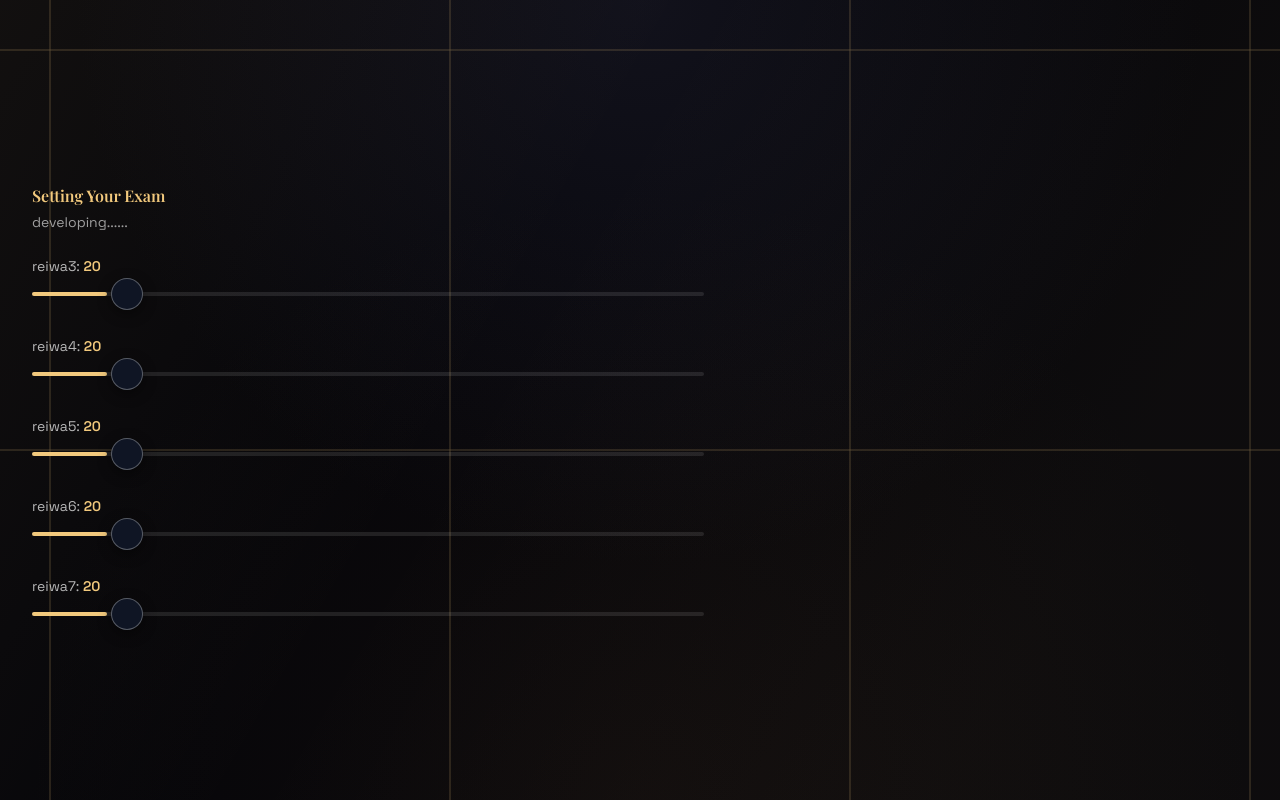
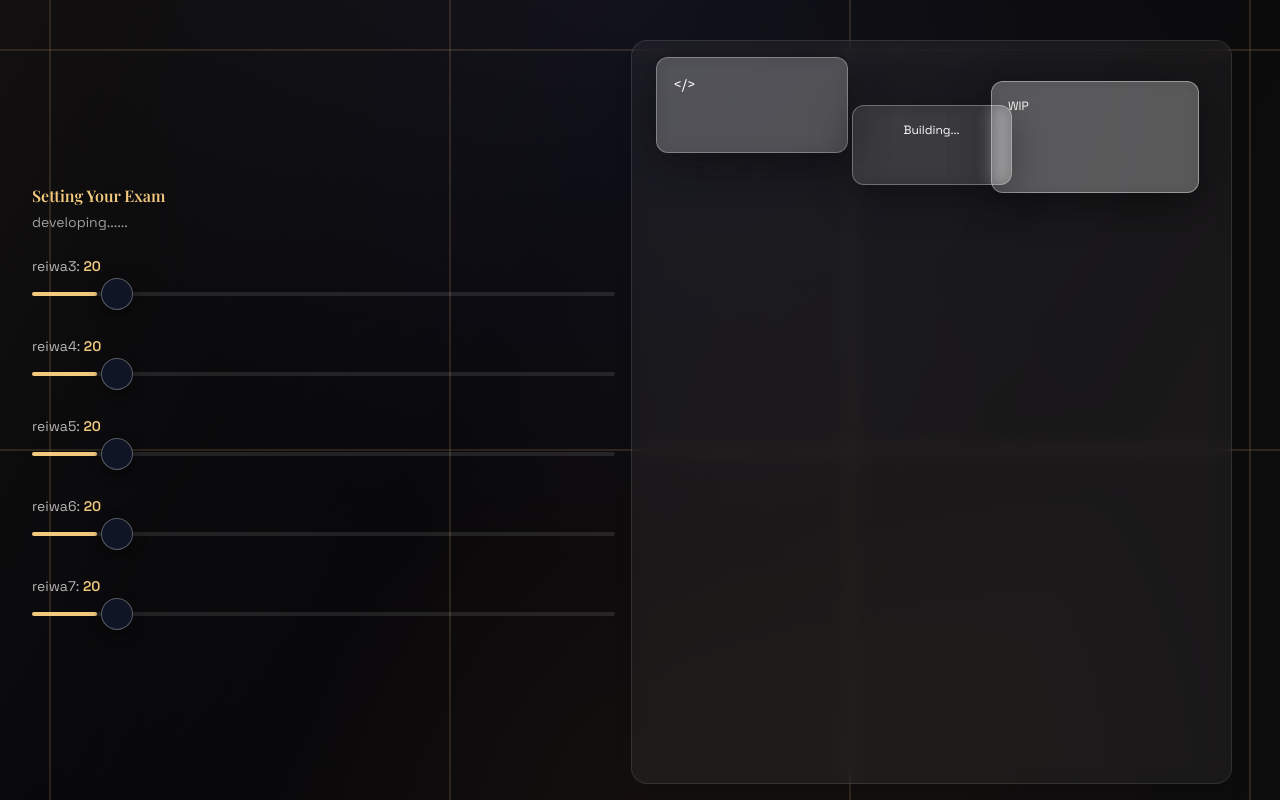
Before and after one commit to devryuya2007/kakotan-web, a React (Vite) app in the folder main/: page /pages/user-config in a window 1280 px wide. Built offline with nearby package versions, Linux system fonts and the light colour scheme.

Commit message:
ユーザー設定コンテキストを分割し設定画面の画像参照を修正。 ユーザー設定画面にWIPアニメカードを追加してコンテキスト構成を整理。

```diff
--- /dev/null
+++ b/main/src/pages/tests/test_page/hooks/useUserConfig.ts
@@ -0,0 +1,11 @@
+import {useContext} from 'react';
+
+import {UserConfigContext} from '../userConfigStore';
+
+export function useUserConfig() {
+  const context = useContext(UserConfigContext);
+  if (!context) {
+    throw new Error('useUserConfig must be used inside a UserConfigProvider');
+  }
+  return context;
+}
--- a/main/src/pages/tests/test_page/yearsConfig.tsx
+++ b/main/src/pages/tests/test_page/initialUserConfig.tsx
@@ -1,4 +1,4 @@
-export const yearsConfig = {
+export const initialUserConfig = {
   reiwa3: {maxCount: 20, sectionId: 'reiwa3'},
   reiwa4: {maxCount: 20, sectionId: 'reiwa4'},
   reiwa5: {maxCount: 20, sectionId: 'reiwa5'},
--- a/main/src/pages/tests/test_page/userConfigContext.tsx
+++ b/main/src/pages/tests/test_page/userConfigContext.tsx
@@ -1,33 +1,14 @@
+import {type ReactNode, useEffect, useMemo, useState} from 'react';
+
+import {initialUserConfig} from './initialUserConfig';
 import {
-  type ReactNode,
-  createContext,
-  useContext,
-  useEffect,
-  useMemo,
-  useState,
-} from 'react';
+  type UserConfigContextValue,
+  type UserConfigState,
+  type YearKey,
+  UserConfigContext,
+} from './userConfigStore';
 
 const USER_CONFIG_STORAGE_KEY = 'user-config:max-count';
-
-export const initialUserConfig = {
-  reiwa3: {maxCount: 20, sectionId: 'reiwa3'},
-  reiwa4: {maxCount: 20, sectionId: 'reiwa4'},
-  reiwa5: {maxCount: 20, sectionId: 'reiwa5'},
-  reiwa6: {maxCount: 20, sectionId: 'reiwa6'},
-  reiwa7: {maxCount: 20, sectionId: 'reiwa7'},
-} as const;
-
-type UserConfigState = typeof initialUserConfig;
-type YearKey = keyof UserConfigState;
-
-type UserConfigContextValue = {
-  config: UserConfigState;
-  setMaxCount: (year: YearKey, value: number) => void;
-};
-
-const UserConfigContext = createContext<UserConfigContextValue | undefined>(
-  undefined,
-);
 
 const loadStoredConfig = (): UserConfigState => {
   if (typeof window === 'undefined') return initialUserConfig;
@@ -83,11 +64,3 @@ export function UserConfigProvider({children}: {children: ReactNode}) {
     </UserConfigContext.Provider>
   );
 }
-
-export function useUserConfig() {
-  const context = useContext(UserConfigContext);
-  if (!context) {
-    throw new Error('useUserConfig must be used inside a UserConfigProvider');
-  }
-  return context;
-}
--- /dev/null
+++ b/main/src/pages/tests/test_page/userConfigStore.ts
@@ -0,0 +1,15 @@
+import {createContext} from 'react';
+
+import {initialUserConfig} from './initialUserConfig';
+
+export type UserConfigState = typeof initialUserConfig;
+export type YearKey = keyof UserConfigState;
+
+export type UserConfigContextValue = {
+  config: UserConfigState;
+  setMaxCount: (year: YearKey, value: number) => void;
+};
+
+export const UserConfigContext = createContext<UserConfigContextValue | undefined>(
+  undefined,
+);
--- a/main/src/pages/userConfig/userConfig.tsx
+++ b/main/src/pages/userConfig/userConfig.tsx
@@ -1,4 +1,4 @@
-import {useUserConfig} from '../tests/test_page/userConfigContext';
+import {useUserConfig} from '../tests/test_page/hooks/useUserConfig';
 
 import {useMemo} from 'react';
 
@@ -50,6 +50,17 @@ export default function UserConfig() {
           ))}
         </div>
       </section>
+      <div className='relative z-20 m-4 mb-4 mt-10 h-auto w-full max-w-3xl overflow-hidden rounded-2xl border border-white/10 bg-white/5 p-4 shadow-xl backdrop-blur'>
+        <div className='font-mono absolute left-6 top-4 h-24 w-48 rounded-xl border border-white/30 bg-white/20 p-4 text-sm text-white shadow-[0_10px_40px_rgba(0,0,0,0.45)] backdrop-blur'>
+          {'</>'}
+        </div>
+        <div className='font-mono absolute right-8 top-10 h-28 w-52 rounded-xl border border-white/40 bg-white/25 p-4 text-xs text-white shadow-[0_10px_40px_rgba(0,0,0,0.45)] backdrop-blur'>
+          WIP
+        </div>
+        <div className='absolute left-1/2 top-16 h-20 w-40 -translate-x-1/2 transform rounded-xl border border-white/30 bg-white/10 p-4 text-center text-xs text-white shadow-[0_10px_40px_rgba(0,0,0,0.35)] backdrop-blur'>
+          Building...
+        </div>
+      </div>
     </AppLayout>
   );
 }
```
Also changed, not shown: main/src/pages/tests/test_page/hooks/useReiwaVocab.ts (+2 -1 lines), main/src/assets/construction.jpg (added), 3 other files (tests, documents, lock files or other folders).
